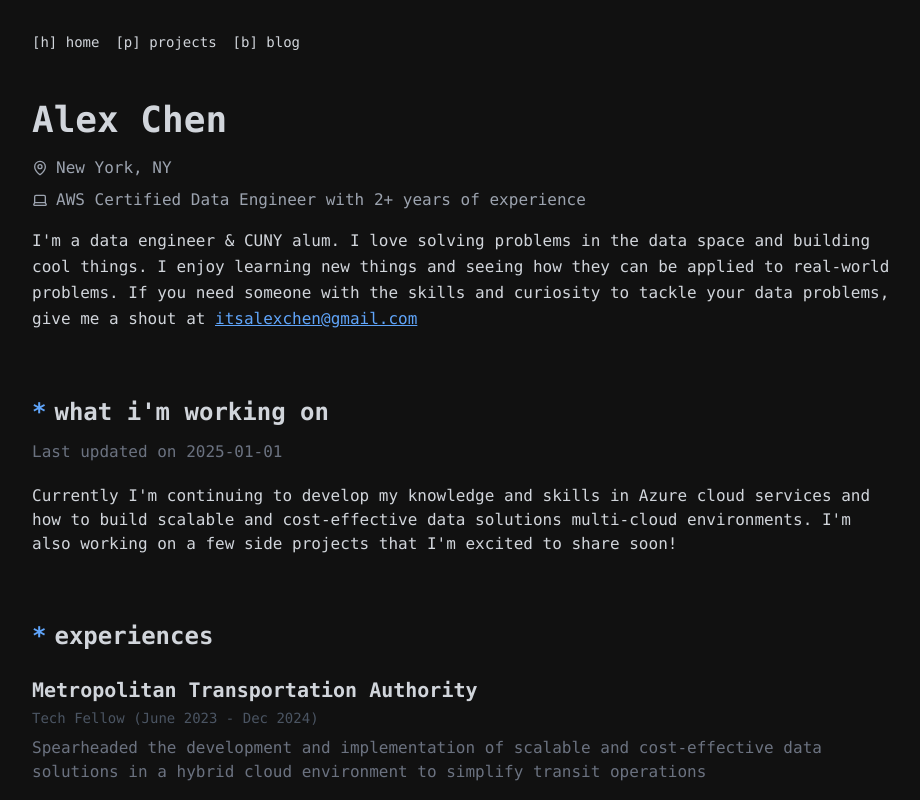
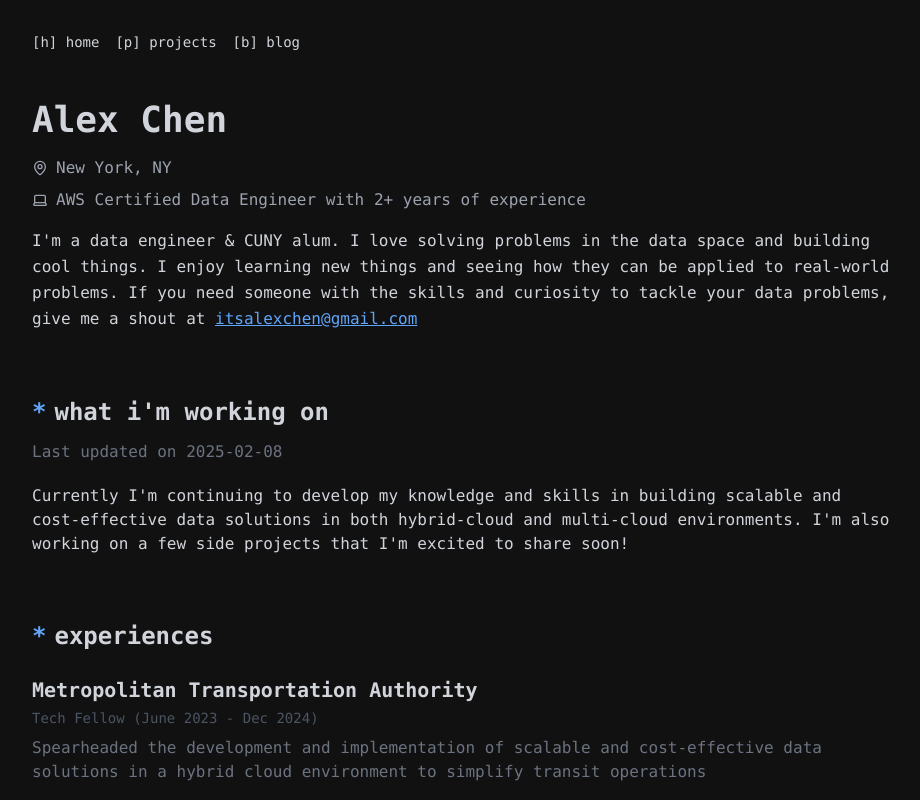
Before and after one commit to 112523chen/itsalexchen-website, a Next.js app: page / in a window 1280 px wide. Shown: the top 800 px of the page, without its empty margins (176-1096 px from the left). Built offline with nearby package versions, Linux system fonts and the light colour scheme.

Commit message:
chore(): update content for Feb 25

```diff
--- a/src/components/CurrentStep.tsx
+++ b/src/components/CurrentStep.tsx
@@ -7,12 +7,12 @@ const CurrentStep: FC = () => {
         <h3 className="mb-3 flex items-center text-2xl font-bold">
           <span className="text-accent mr-2">*</span> what i&apos;m working on
         </h3>
-        <p className="text-gray-500">Last updated on 2025-01-01</p>
+        <p className="text-gray-500">Last updated on 2025-02-08</p>
       </div>
       <p>
-        Currently I&apos;m continuing to develop my knowledge and skills in
-        Azure cloud services and how to build scalable and cost-effective data
-        solutions multi-cloud environments. I&apos;m also working on a few side
+        Currently I&apos;m continuing to develop my knowledge and
+        skills in building scalable and cost-effective data
+        solutions in both hybrid-cloud and multi-cloud environments. I&apos;m also working on a few side
         projects that I&apos;m excited to share soon!
       </p>
     </section>
```
